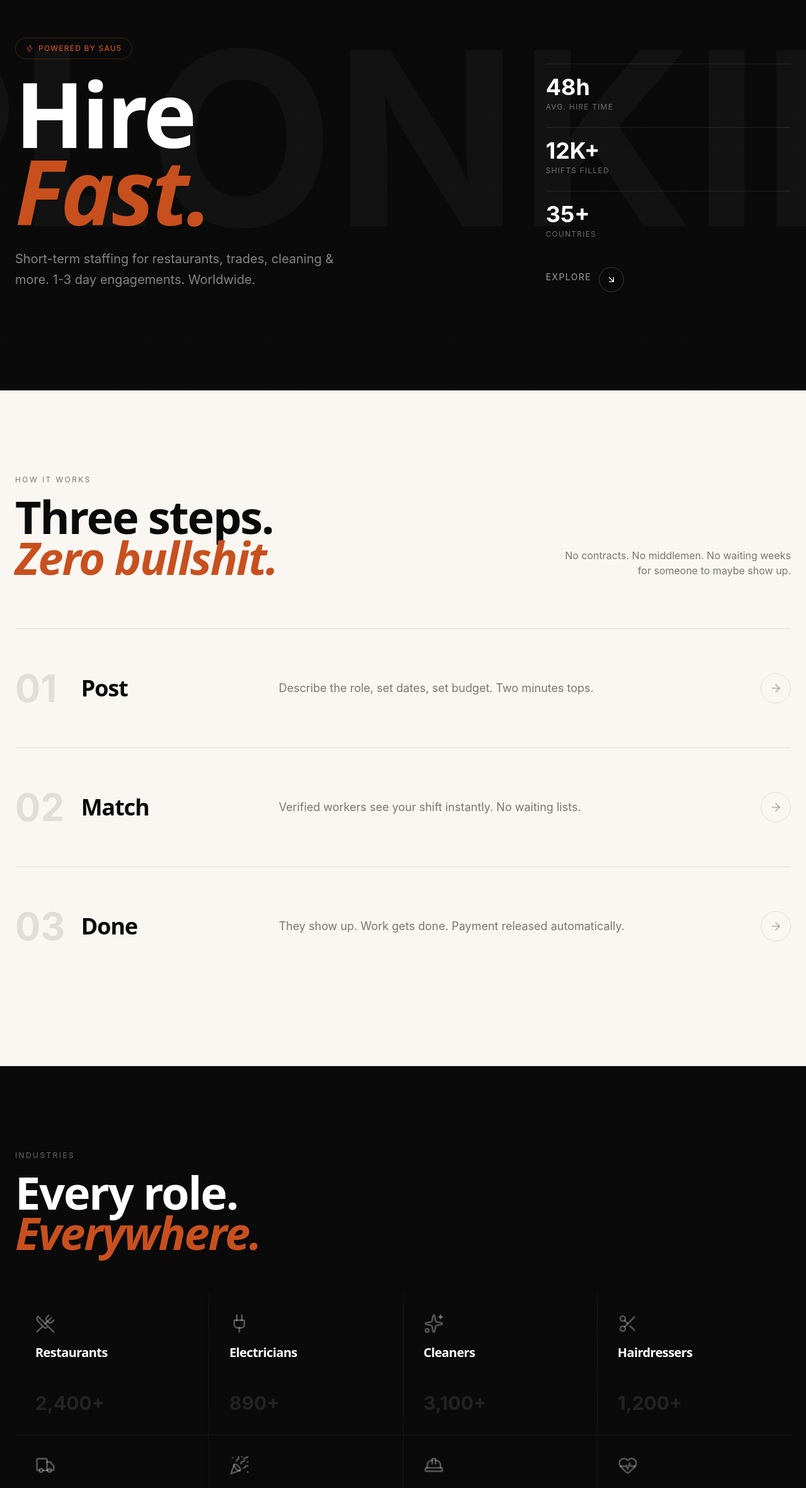
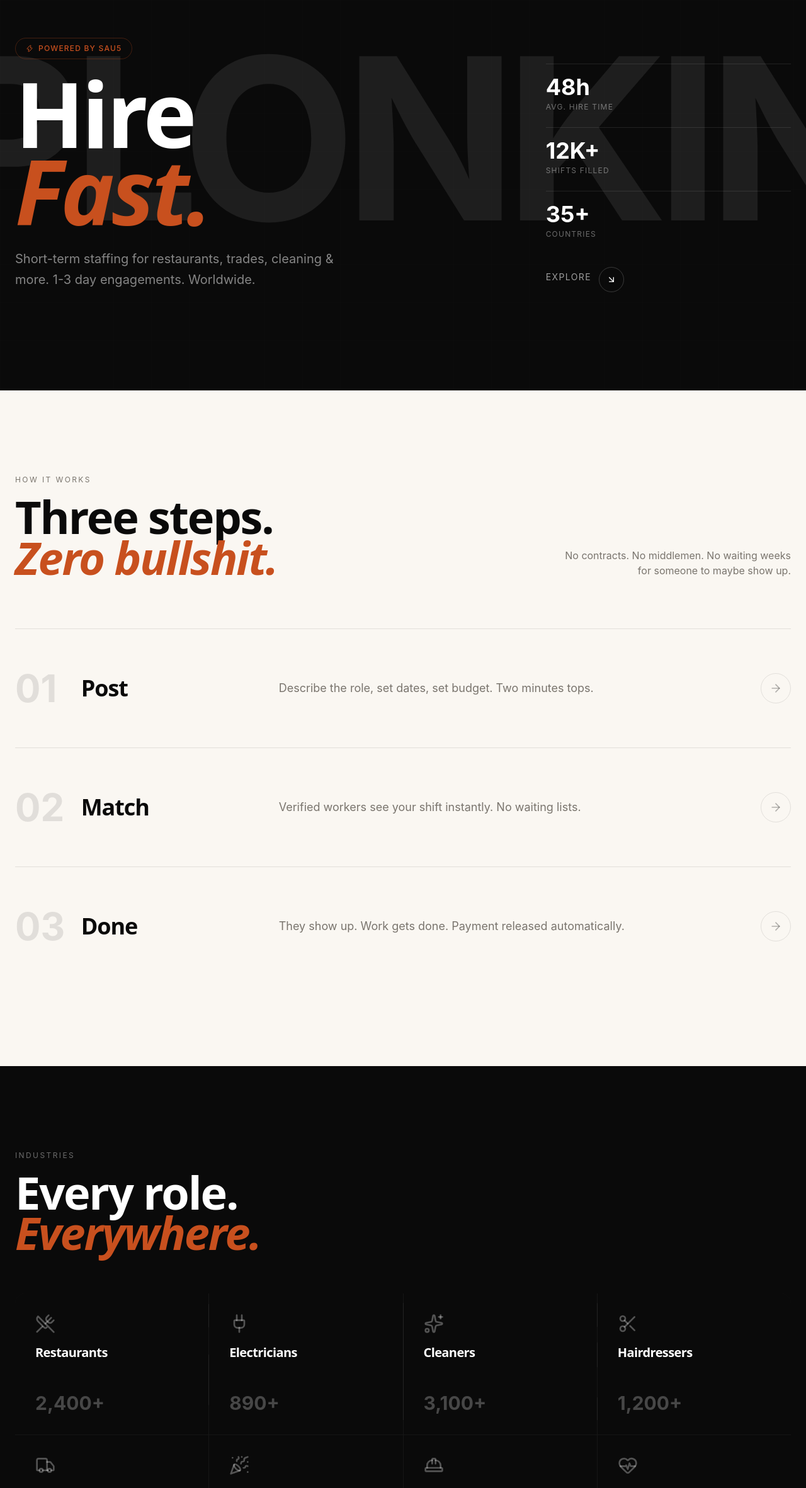
Before and after one commit to NFIWhatimdoing/Plokin2, a React (Vite) app in the folder plonkin-app/: page / in a window 1280 px wide. Shown: the part 180-2543 px from the top of the page at 63% size. Built offline with nearby package versions, Linux system fonts and the light colour scheme.

Commit message:
Increase background text contrast and number visibility

```diff
--- a/plonkin-app/src/components/Hero.tsx
+++ b/plonkin-app/src/components/Hero.tsx
@@ -21,10 +21,10 @@ const Hero = () => {
     >
       {/* Large typographic background */}
       <motion.div
-        className="absolute inset-0 flex items-center justify-center overflow-hidden opacity-[0.03] pointer-events-none select-none"
+        className="absolute inset-0 flex items-center justify-center overflow-hidden opacity-[0.08] pointer-events-none select-none"
         style={{ y }}
       >
-        <span className="text-[30vw] font-bold text-white whitespace-nowrap">
+        <span className="text-[28vw] font-bold text-white whitespace-nowrap tracking-tighter">
           PLONKIN
         </span>
       </motion.div>
--- a/plonkin-app/src/components/RoleCategories.tsx
+++ b/plonkin-app/src/components/RoleCategories.tsx
@@ -21,7 +21,7 @@ const RoleCategories = () => {
     <section className="py-32 bg-ink relative overflow-hidden">
       {/* Large background text */}
       <div className="absolute top-1/2 left-1/2 -translate-x-1/2 -translate-y-1/2 pointer-events-none select-none">
-        <span className="text-[20vw] font-bold text-white/[0.02] whitespace-nowrap">
+        <span className="text-[20vw] font-bold text-white/[0.06] whitespace-nowrap">
           ROLES
         </span>
       </div>
@@ -58,7 +58,7 @@ const RoleCategories = () => {
                   <h3 className="text-xl font-bold text-white group-hover:text-terracotta transition-colors">{cat.name}</h3>
                 </div>
                 <div className="mt-4">
-                  <span className="text-3xl font-bold text-white/10 group-hover:text-terracotta/40 transition-colors">{cat.count}</span>
+                  <span className="text-3xl font-bold text-white/25 group-hover:text-terracotta/40 transition-colors">{cat.count}</span>
                 </div>
               </div>
             </motion.div>
```
